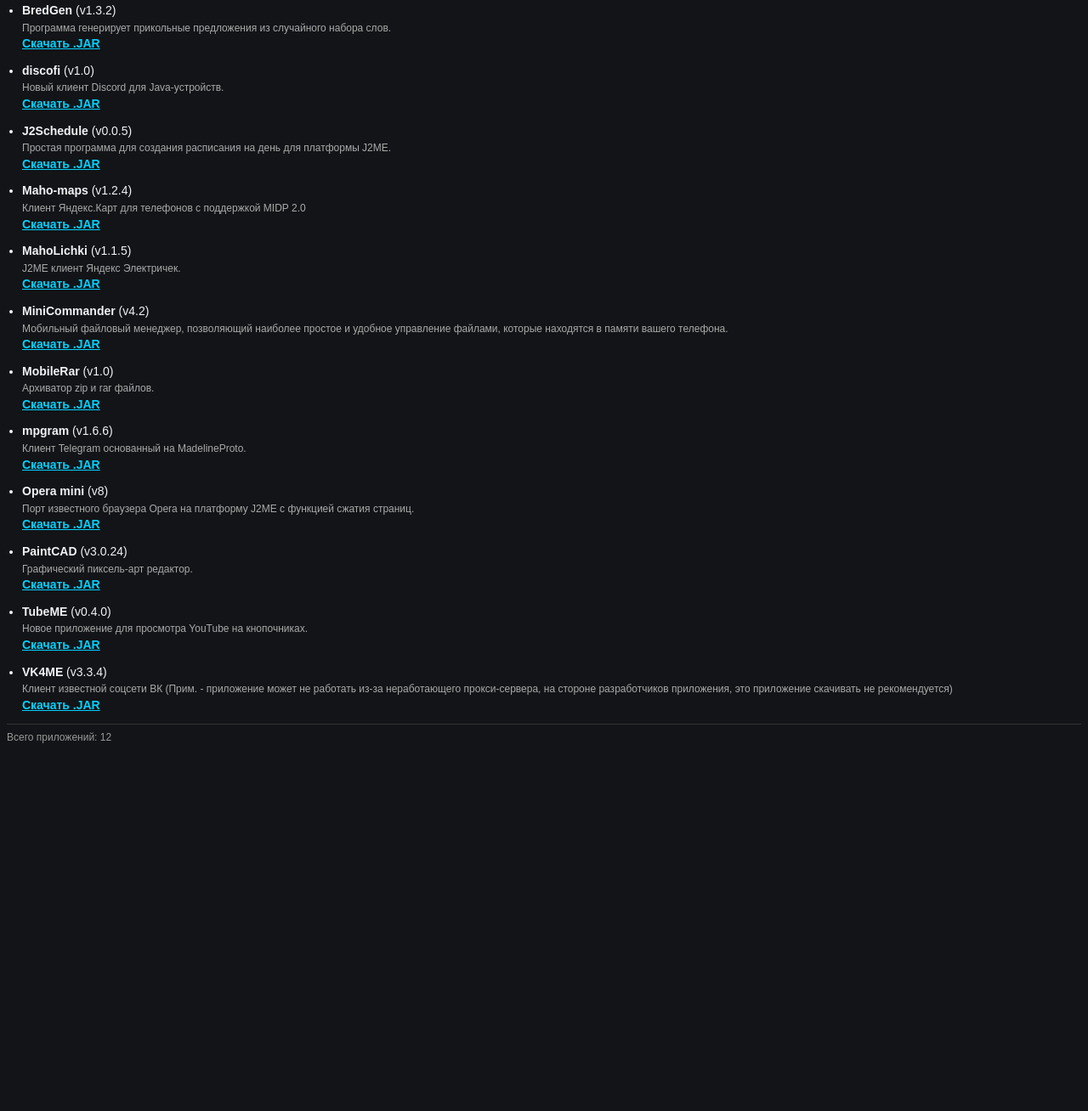
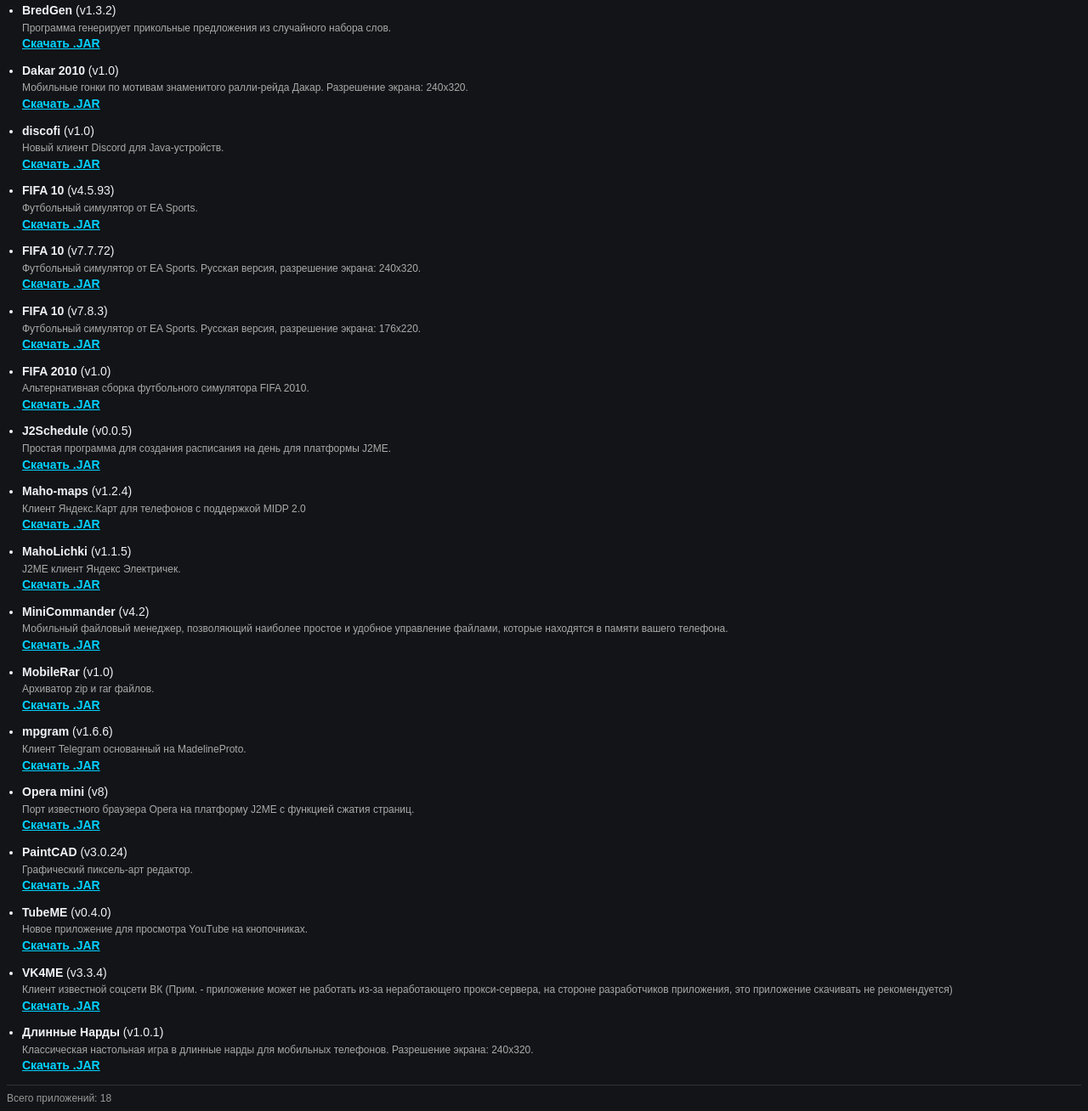
Before and after one commit to music25054-prog/store4me-apps, a plain HTML site: page index.html in a window 1280 px wide. Shown: the part 63-1371 px from the top of the page at 85% size. Before the commit the page ends 946 px from the top, so only its background shows below. Drawn offline with Linux system fonts and the light colour scheme.

Commit message:
Added games

```diff
--- a/index.html
+++ b/index.html
@@ -60,9 +60,34 @@
             <a href="apps/BredGen-1.3.2.jar">Скачать .JAR</a>
         </li>
         <li>
+            <b>Dakar 2010</b> (v1.0)<br />
+            <span class="desc">Мобильные гонки по мотивам знаменитого ралли-рейда Дакар. Разрешение экрана: 240x320.</span><br />
+            <a href="apps/dakar_2010_240x320.jar">Скачать .JAR</a>
+        </li>
+        <li>
             <b>discofi</b> (v1.0)<br />
             <span class="desc">Новый клиент Discord для Java-устройств.</span><br />
             <a href="apps/discofi-1.0.jar">Скачать .JAR</a>
+        </li>
+        <li>
+            <b>FIFA 10</b> (v4.5.93)<br />
+            <span class="desc">Футбольный симулятор от EA Sports.</span><br />
+            <a href="apps/FIFA 10-v4.5.93.jar">Скачать .JAR</a>
+        </li>
+        <li>
+            <b>FIFA 10</b> (v7.7.72)<br />
+            <span class="desc">Футбольный симулятор от EA Sports. Русская версия, разрешение экрана: 240x320.</span><br />
+            <a href="apps/FIFA 10-v7.7.72-240x320_rus.jar">Скачать .JAR</a>
+        </li>
+        <li>
+            <b>FIFA 10</b> (v7.8.3)<br />
+            <span class="desc">Футбольный симулятор от EA Sports. Русская версия, разрешение экрана: 176x220.</span><br />
+            <a href="apps/FIFA 10-v7.8.3-176x220_rus.jar">Скачать .JAR</a>
+        </li>
+        <li>
+            <b>FIFA 2010</b> (v1.0)<br />
+            <span class="desc">Альтернативная сборка футбольного симулятора FIFA 2010.</span><br />
+            <a href="apps/FIFA_2O1O.jar">Скачать .JAR</a>
         </li>
         <li>
             <b>J2Schedule</b> (v0.0.5)<br />
@@ -114,8 +139,13 @@
             <span class="desc">Клиент известной соцсети ВК (Прим. - приложение может не работать из-за неработающего прокси-сервера, на стороне разработчиков приложения, это приложение скачивать не рекомендуется)</span><br />
             <a href="apps/VK4ME-3.3.4.jar">Скачать .JAR</a>
         </li>
+        <li>
+            <b>Длинные Нарды</b> (v1.0.1)<br />
+            <span class="desc">Классическая настольная игра в длинные нарды для мобильных телефонов. Разрешение экрана: 240x320.</span><br />
+            <a href="apps/Dlinnie_Nardi-v1.0.1-240x320.jar">Скачать .JAR</a>
+        </li>
     </ul>
     <hr />
-    <p class="footer">Всего приложений: 12</p>
+    <p class="footer">Всего приложений: 18</p>
 </body>
 </html>
```
Also changed, not shown: j2me_apps.json (+30 -0 lines), 2 other files.
